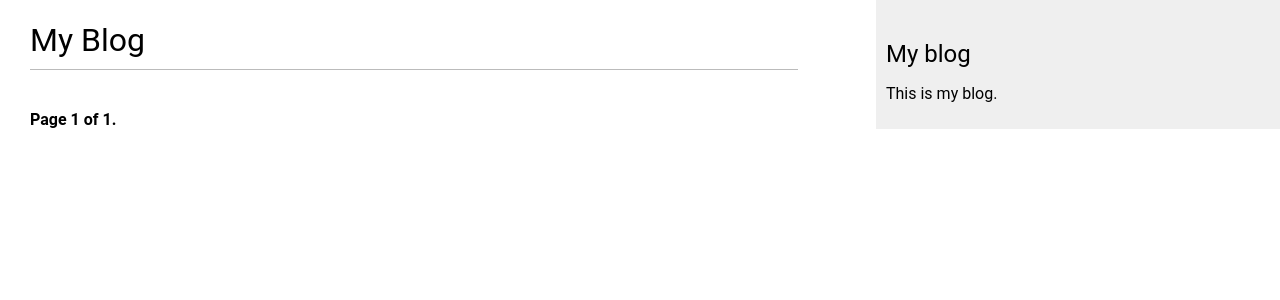
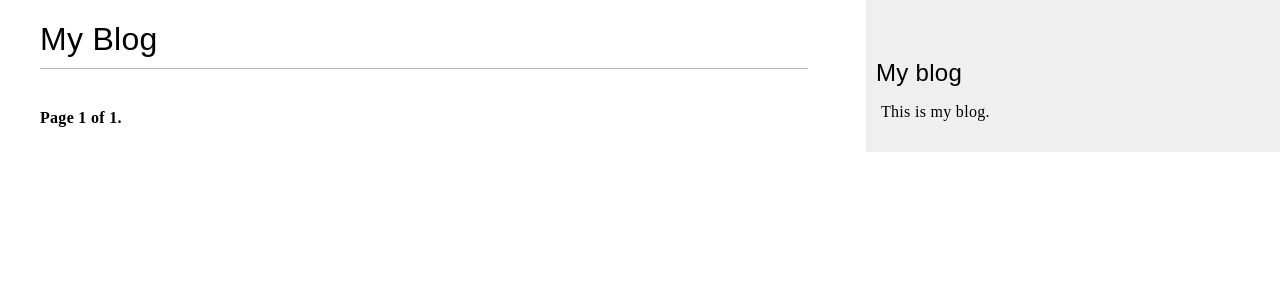
Before and after one commit to codingEzio/code_py_book_django2_by_example, a Django app: page /blog/ in a window 1280 px wide. Shown: the top 300 px of the page. Run offline with Django 3.2, Linux system fonts and the light colour scheme; data that the repository does not hold is empty.

Commit message:
A little tweak

```diff
--- a/Chapter_01/blog/static/blog.css
+++ b/Chapter_01/blog/static/blog.css
@@ -1,7 +1,7 @@
 body {
     margin:0;
     padding:0;
-    font-family: Roboto, sans-serif;
+    letter-spacing: 0.3px;
 }
 
 a {
@@ -12,26 +12,33 @@ a {
 h1 {
     font-weight:normal;
     border-bottom:1px solid #bbb;
+    font-family: "Product Sans", sans-serif;
     padding:0 0 10px 0;
 }
 
 h2 {
     font-weight:normal;
-    margin:30px 0 0;
+    font-family: "Product Sans", sans-serif;
+    margin:44px -5px 0;
 }
 
 #content {
     float:left;
     width:60%;
-    padding:0 0 0 30px;
+    padding:0 0 0 40px;
 }
 
 #sidebar {
     float:right;
     width:30%;
-    padding:10px;
+    padding:15px;
     background:#efefef;
-    height:100%;
+    height:90%;
+}
+
+p.tags {
+    font-style: italic;
+    font-family: Ovo, serif;
 }
 
 p.date {
@@ -80,6 +87,8 @@ input[type=submit] {
 /* comments */
 .comment {
     padding:10px;
+    font-family: "PT Sans", Roboto, sans-serif;
+    letter-spacing: 0.3px;
 }
 .comment:nth-child(even) {
     background:#efefef;
```
